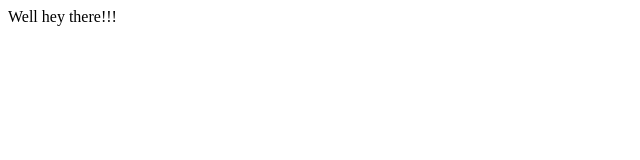
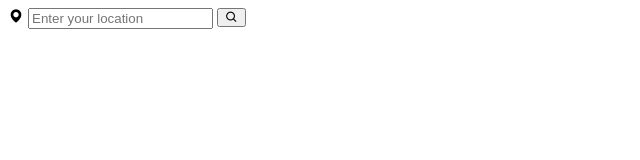
Before and after one commit to DilushiJayasinghe/Electron-Weather-App, a website: page src/index.html in a window 1280 px wide. Shown: the whole page, without its empty margins (0-640 px from the left). Drawn offline with nearby package versions, Linux system fonts and the light colour scheme.

Commit message:
Create form-part 1

```diff
--- a/src/index.html
+++ b/src/index.html
@@ -2,9 +2,23 @@
 <html>
   <head>
     <meta charset="utf-8">
-    <title></title>
+    <title>Weather App</title>
+    <link rel="stylesheet" href="style.css">
+    <link href='https://unpkg.com/boxicons@2.1.4/css/boxicons.min.css' rel='stylesheet'>
   </head>
   <body>
-    Well hey there!!!
+
+    <div class="container">
+      <div class="search-box">
+        <i class='bx bxs-map'></i>
+        <input type="text" placeholder="Enter your location">
+        <button class="bx bx-search"></button>
+      </div>
+    </div>
+
+
+
+
+    <script src="script.js"></script>
   </body>
 </html>
```
Also changed, not shown: src/script.js (added), src/style.css (added).
